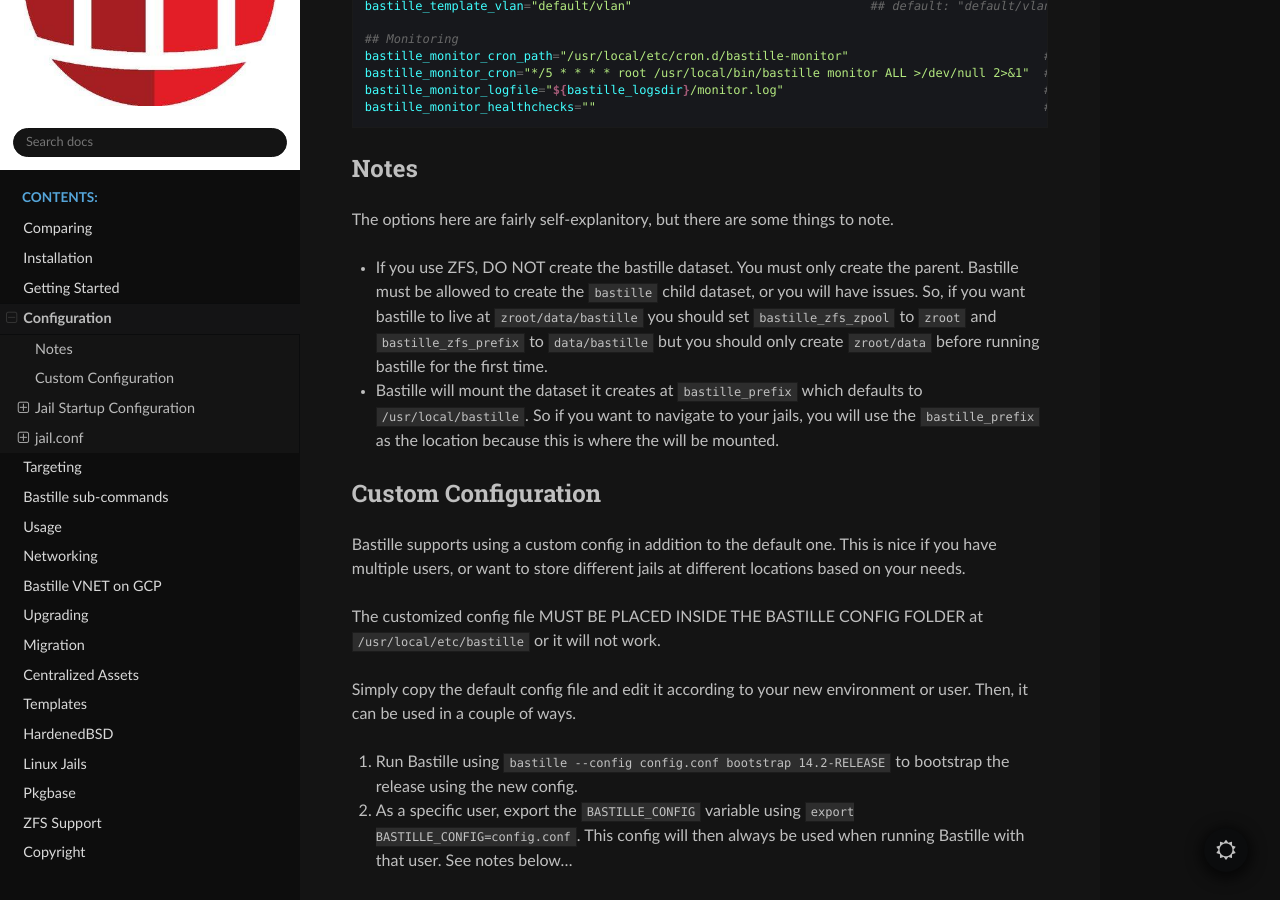
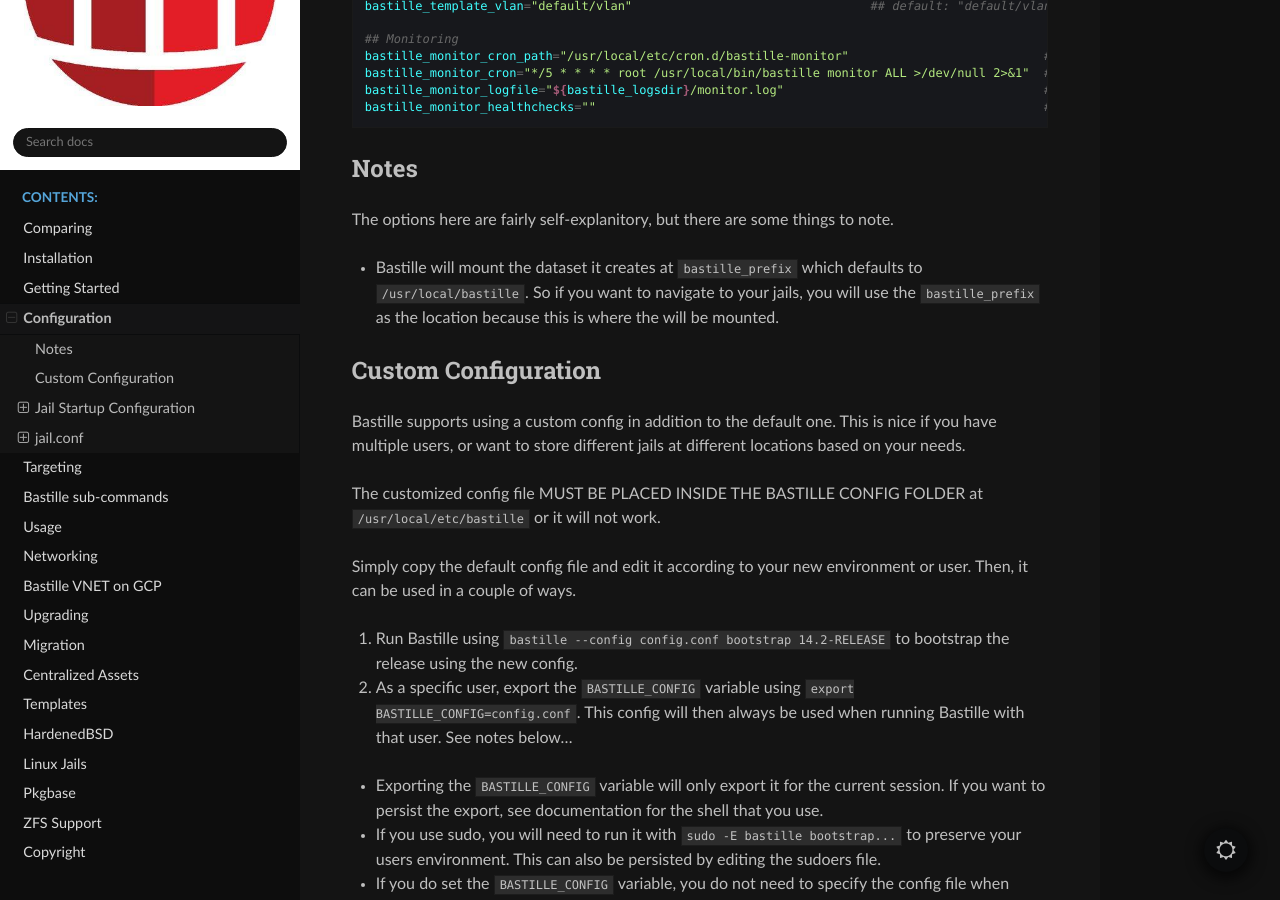
Before and after one commit to BastilleBSD/bastille, a Sphinx documentation site: the page built from docs/chapters/configuration.rst, in a window 1280 px wide and 900 px high, scrolled down 1865 px. Built offline with Sphinx 7.4.7 and the Read the Docs theme 3.1.0, drawn with Linux system fonts in a browser that asks for light colours.

Commit message:
config: remove unneeded notes

```diff
--- a/docs/chapters/configuration.rst
+++ b/docs/chapters/configuration.rst
@@ -115,13 +115,6 @@ Notes
 -----
 
 The options here are fairly self-explanitory, but there are some things to note.
-
-* If you use ZFS, DO NOT create the bastille dataset. You must only create the
-  parent. Bastille must be allowed to create the ``bastille`` child dataset, or
-  you will have issues. So, if you want bastille to live at
-  ``zroot/data/bastille`` you should set ``bastille_zfs_zpool`` to ``zroot`` and
-  ``bastille_zfs_prefix`` to ``data/bastille`` but you should only create
-  ``zroot/data`` before running bastille for the first time.
 
 * Bastille will mount the dataset it creates at ``bastille_prefix`` which
   defaults to ``/usr/local/bastille``. So if you want to navigate to your jails,
```
